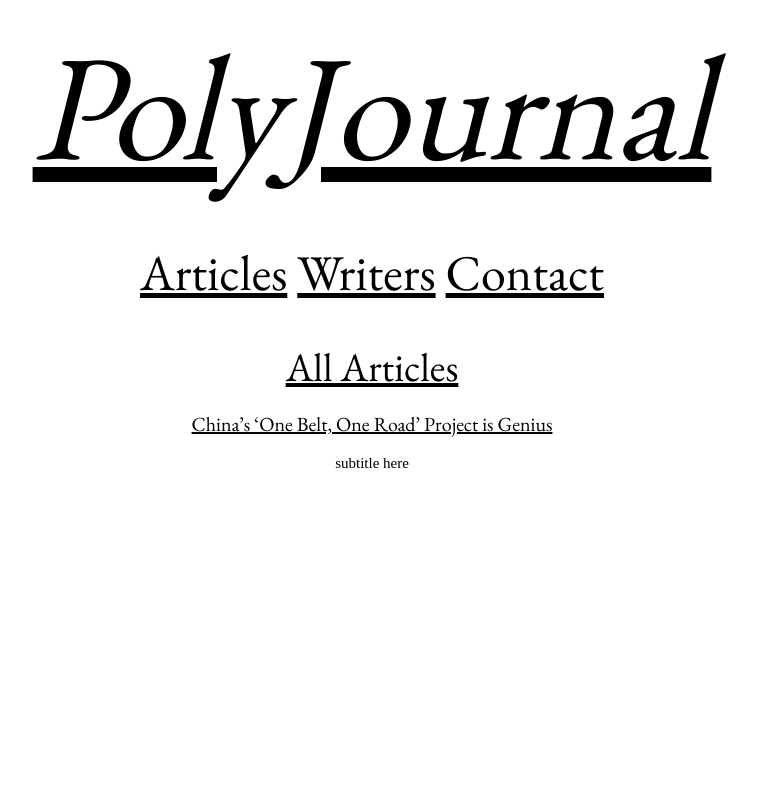
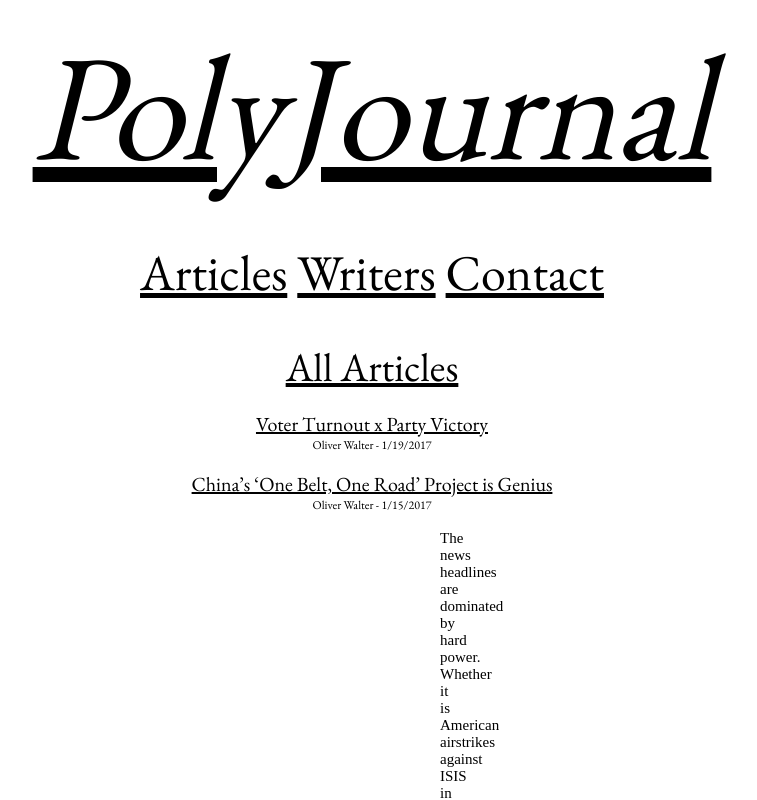
Before and after one commit to PolyJournal/polyjournal.github.io, a plain HTML site: page articles.html in a window 1280 px wide. Shown: the top 800 px of the page, without its empty margins (268-1025 px from the left). Drawn offline with nearby package versions, Linux system fonts and the light colour scheme; a web font is replaced by a local one.

Commit message:
commit - 1.5
added article subtitle div

```diff
--- a/articles.html
+++ b/articles.html
@@ -16,8 +16,13 @@
   <br />
   <center><div class="featured_article_container">All Articles</div></center>
   <br />
+  <center><div class="featured_article_title">Voter Turnout x Party Victory</div></center>
+  <center><div class="featured_article_subtitle">Oliver Walter - 1/19/2017</div></center>
+  <br />
+  <center><div class="featured_article_body">
   <center><div class="featured_article_title">China’s ‘One Belt, One Road’ Project is Genius</div></center>
+  <center><div class="featured_article_subtitle">Oliver Walter - 1/15/2017</div></center>
   <br />
-  <center><div class="featured_article_body">subtitle here</div></center>
+  <center><div class="featured_article_body">The news headlines are dominated by hard power. Whether it is American airstrikes against ISIS in Iraq and Syria, NATO buildup on the Russian border, or bombings throughout the world. We live in a time when soft power is ignored, perhaps forgotten, under the pressing weight of other violence and political instability. This may be why China’s One Belt, One Road (OBOR) initiative is so smart. <a href="/Users/wwalter/Desktop/polyjournal.github.io/articles/2017/chinas_new_silk_road_is_genius.html">Read more</a></div></center>
 </body>
 </html>
--- a/style.css
+++ b/style.css
@@ -18,6 +18,11 @@
   font-size: 15px;
   margin-left: 350px;
   margin-right: 350px;
+}
+
+.featured_article_subtitle {
+  font-family: "EB Garamond";
+  font-size: 12px;
 }
 
 
```
